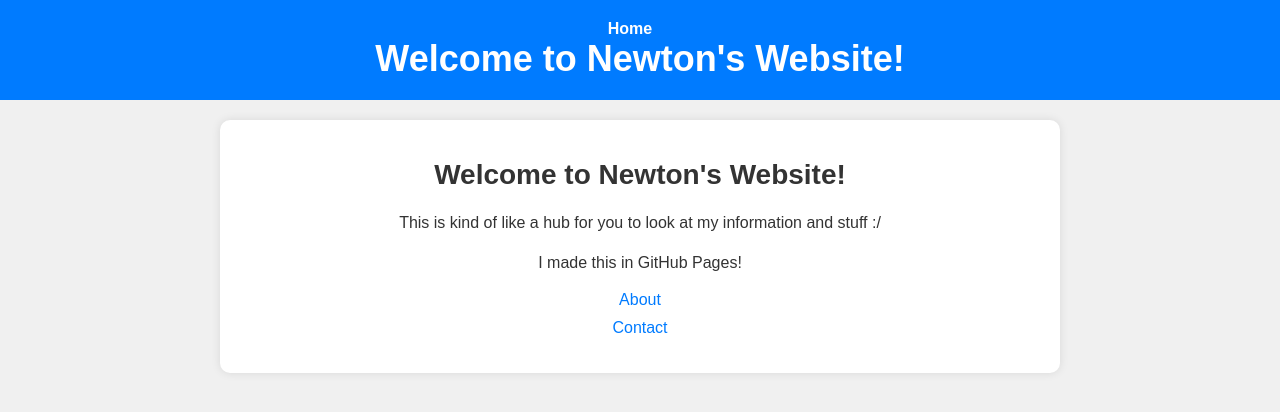
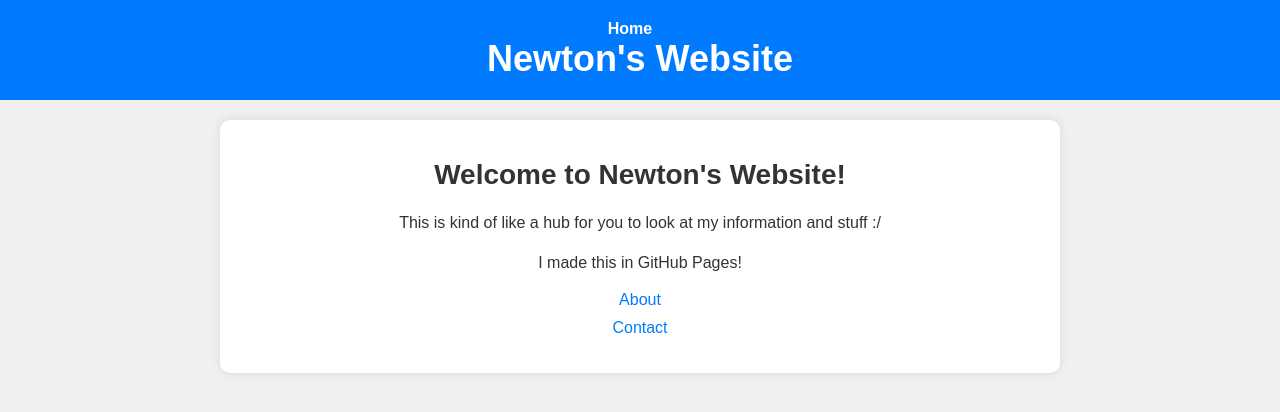
Before and after one commit to ArcticLynx1/Newton-s-Website, a plain HTML site: page index.html in a window 1280 px wide. Drawn offline with Linux system fonts and the light colour scheme.

Commit message:
Update index.html

```diff
--- a/index.html
+++ b/index.html
@@ -69,7 +69,7 @@
 <body>
     <header>
         <a href="index.html">Home</a>
-        <h1>Welcome to Newton's Website!</h1>
+        <h1>Newton's Website</h1>
     </header>
     <div class="container">
         <h1>Welcome to Newton's Website!</h1>
```
